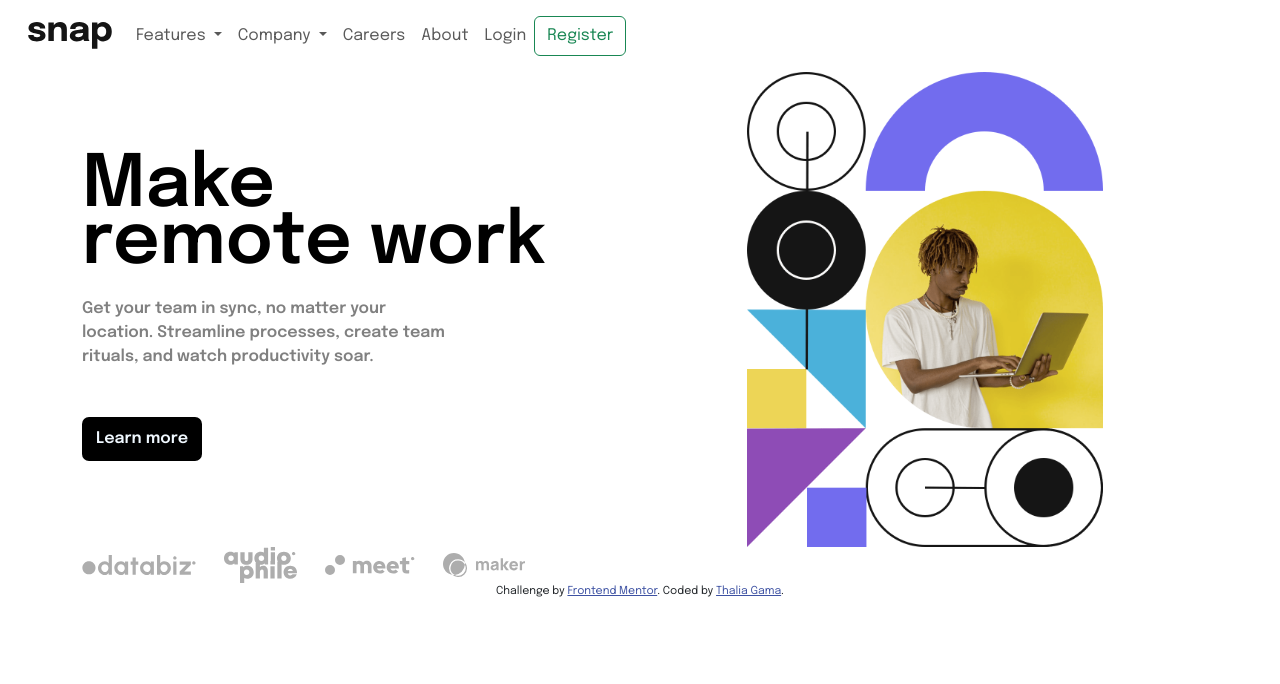
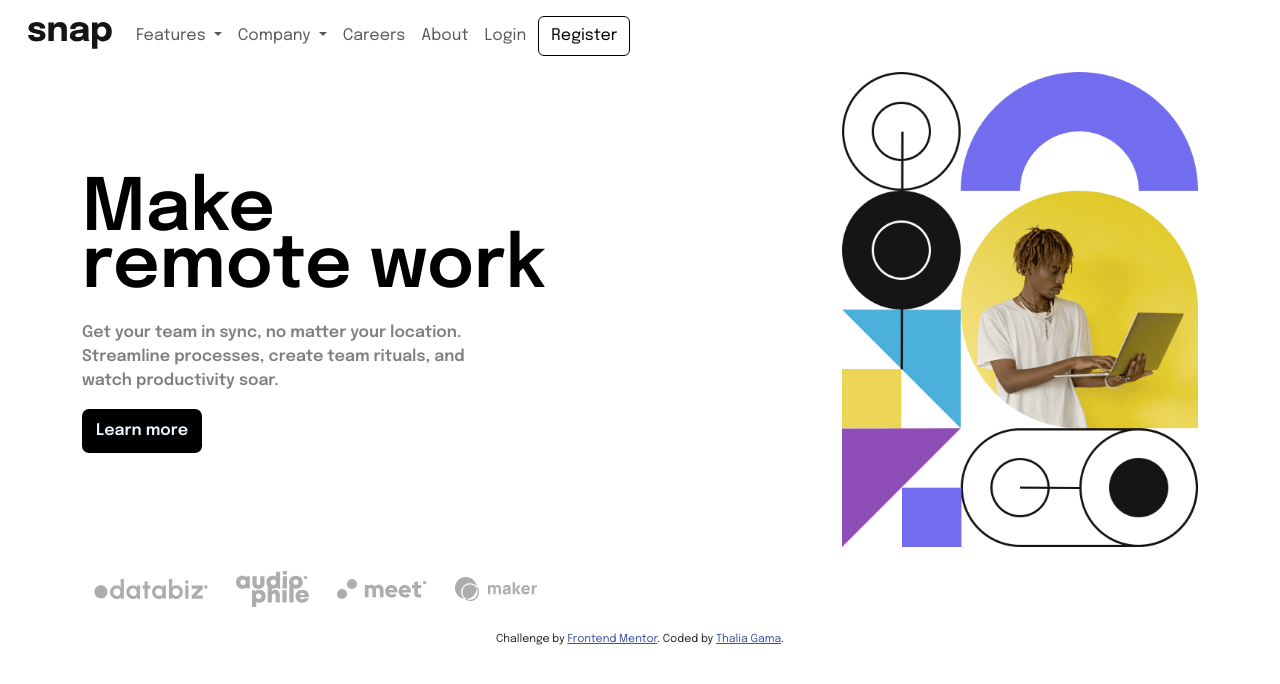
Before and after one commit to thaliagama/intro-section-with-dropdown-navigation, a plain HTML site: page index.html in a window 1280 px wide. Drawn offline with nearby package versions, Linux system fonts and the light colour scheme.

Commit message:
intro-section

```diff
--- a/index.html
+++ b/index.html
@@ -1,26 +1,28 @@
 <!DOCTYPE html>
 <html lang="en">
+
 <head>
   <meta charset="UTF-8">
   <meta name="viewport" content="width=device-width, initial-scale=1.0">
   <link rel="icon" type="image/png" sizes="32x32" href="./images/favicon-32x32.png">
-  <link href="https://cdn.jsdelivr.net/npm/bootstrap@5.3.0-alpha3/dist/css/bootstrap.min.css" rel="stylesheet" integrity="sha384-KK94CHFLLe+nY2dmCWGMq91rCGa5gtU4mk92HdvYe+M/SXH301p5ILy+dN9+nJOZ" crossorigin="anonymous">
+  <link href="https://cdn.jsdelivr.net/npm/bootstrap@5.3.0-alpha3/dist/css/bootstrap.min.css" rel="stylesheet"
+    integrity="sha384-KK94CHFLLe+nY2dmCWGMq91rCGa5gtU4mk92HdvYe+M/SXH301p5ILy+dN9+nJOZ" crossorigin="anonymous">
   <title>Intro section with dropdown navigation</title>
 
   <style>
     @import url('https://fonts.googleapis.com/css2?family=Epilogue:wght@200;300;400;600&display=swap');
 
-    body{
+    body {
       font-family: 'Epilogue';
     }
 
-    .title{
+    .title {
       font-size: 4.5em;
       color: black;
       line-height: 0.8;
     }
 
-    .btn-learn-more{
+    .btn-learn-more {
       font-size: 1em;
       width: 120px;
       font-weight: bold;
@@ -31,26 +33,48 @@
       padding: 10px;
     }
 
-    p{
+    .btn-learn-more:hover{
+      background-color: blueviolet;
+    }
+    p {
       color: grey;
     }
-    .attribution { font-size: 11px; text-align: center; }
-    .attribution a { color: hsl(228, 45%, 44%); }
+
+    .btn-register{
+      border: 1px solid black;
+      color: black;
+    }
+
+    .btn-register:hover{
+      background-color: blueviolet;
+    }
+
+    .attribution {
+      font-size: 11px;
+      text-align: center;
+    }
+
+    .attribution a {
+      color: hsl(228, 45%, 44%);
+    }
   </style>
 </head>
+
 <body>
 
   <main>
     <nav class="navbar navbar-expand-lg bg-body p-3">
       <div class="container-fluid">
         <a class="navbar-brand" href="#"><img src="./images/logo.svg" alt="logo"></a>
-        <button class="navbar-toggler" type="button" data-bs-toggle="collapse" data-bs-target="#navbarNavDropdown" aria-controls="navbarNavDropdown" aria-expanded="false" aria-label="Toggle navigation">
+        <button class="navbar-toggler" type="button" data-bs-toggle="collapse" data-bs-target="#navbarNavDropdown"
+          aria-controls="navbarNavDropdown" aria-expanded="false" aria-label="Toggle navigation">
           <span class="navbar-toggler-icon"></span>
         </button>
         <div class="collapse navbar-collapse" id="navbarNavDropdown">
           <ul class="navbar-nav">
             <li class="nav-item dropdown">
-              <a class="nav-link dropdown-toggle" href="#" role="button" data-bs-toggle="dropdown" aria-expanded="false">
+              <a class="nav-link dropdown-toggle" href="#" role="button" data-bs-toggle="dropdown"
+                aria-expanded="false">
                 Features
               </a>
               <ul class="dropdown-menu">
@@ -62,7 +86,8 @@
             </li>
             </li>
             <li class="nav-item dropdown">
-              <a class="nav-link dropdown-toggle" href="#" role="button" data-bs-toggle="dropdown" aria-expanded="false">
+              <a class="nav-link dropdown-toggle" href="#" role="button" data-bs-toggle="dropdown"
+                aria-expanded="false">
                 Company
               </a>
               <ul class="dropdown-menu">
@@ -76,10 +101,10 @@
               <a class="nav-link" href="#">About</a>
             </li>
             </li>
-            <form class="d-flex">
+            <li class="nav-item d-flex">
               <a class="nav-link" href="#">Login</a>
-              <button class="btn btn-outline-success" type="submit">Register</button>
-            </form>
+              <button class="btn btn-outline-success ms-1 btn-register">Register</button>
+            </li>
           </ul>
         </div>
       </div>
@@ -87,22 +112,23 @@
 
     <section class="container">
       <div class="row align-items-center">
-        <div class="col-md-7 col-sm-12 order-md-1 order-sm-2 order-2">
+        <div class="col-md-8 col-sm-12 order-md-1 order-sm-2 order-2">
           <h1 class="title fw-bold mb-4">Make<br>
             remote work</h1>
-          <p class="col-md-7 col-sm-12 mb-5 fw-bold">
+          <p class="col-md-7 col-sm-12 mb-3 fw-bold">
             Get your team in sync, no matter your location. Streamline processes,
             create team rituals, and watch productivity soar.
           </p>
-          <button class="btn-learn-more">Learn more</button>
+          <button class="btn-learn-more mb-2">Learn more</button>
         </div>
-        <img src="./images/image-hero-desktop.png" alt="" class="img-fluid col-md-4 col-sm-12 order-md-2 order-1 order-xs-1">
+        <img src="./images/image-hero-desktop.png" alt=""
+          class="img-fluid col-md-4 col-sm-12 order-md-2 order-1 order-xs-1 mb-4">
       </div>
-      <div>
-        <span class="pe-4"><img src="./images/client-databiz.svg" alt=""></span>
-        <span class="pe-4"><img src="./images/client-audiophile.svg" alt=""></span>
-        <span class="pe-4"><img src="./images/client-meet.svg" alt=""></span>
-        <span class="pe-4"><img src="./images/client-maker.svg" alt=""></span>
+      <div class="container mb-4">
+            <span class=" pe-4"><img src="./images/client-databiz.svg" alt=""></span>
+            <span class=" pe-4"><img src="./images/client-audiophile.svg" alt=""></span>
+            <span class=" pe-4"><img src="./images/client-meet.svg" alt=""></span>
+            <span class=" pe-4"><img src="./images/client-maker.svg" alt=""></span>
       </div>
     </section>
 
@@ -113,6 +139,9 @@
     Coded by <a href="https://github.com/thaliagama" target="_blank">Thalia Gama</a>.
   </footer>
 
-  <script src="https://cdn.jsdelivr.net/npm/bootstrap@5.3.0-alpha3/dist/js/bootstrap.bundle.min.js" integrity="sha384-ENjdO4Dr2bkBIFxQpeoTz1HIcje39Wm4jDKdf19U8gI4ddQ3GYNS7NTKfAdVQSZe" crossorigin="anonymous"></script>
+  <script src="https://cdn.jsdelivr.net/npm/bootstrap@5.3.0-alpha3/dist/js/bootstrap.bundle.min.js"
+    integrity="sha384-ENjdO4Dr2bkBIFxQpeoTz1HIcje39Wm4jDKdf19U8gI4ddQ3GYNS7NTKfAdVQSZe"
+    crossorigin="anonymous"></script>
 </body>
+
 </html>
```
Lines whose indentation alone changed are shown as unchanged.
